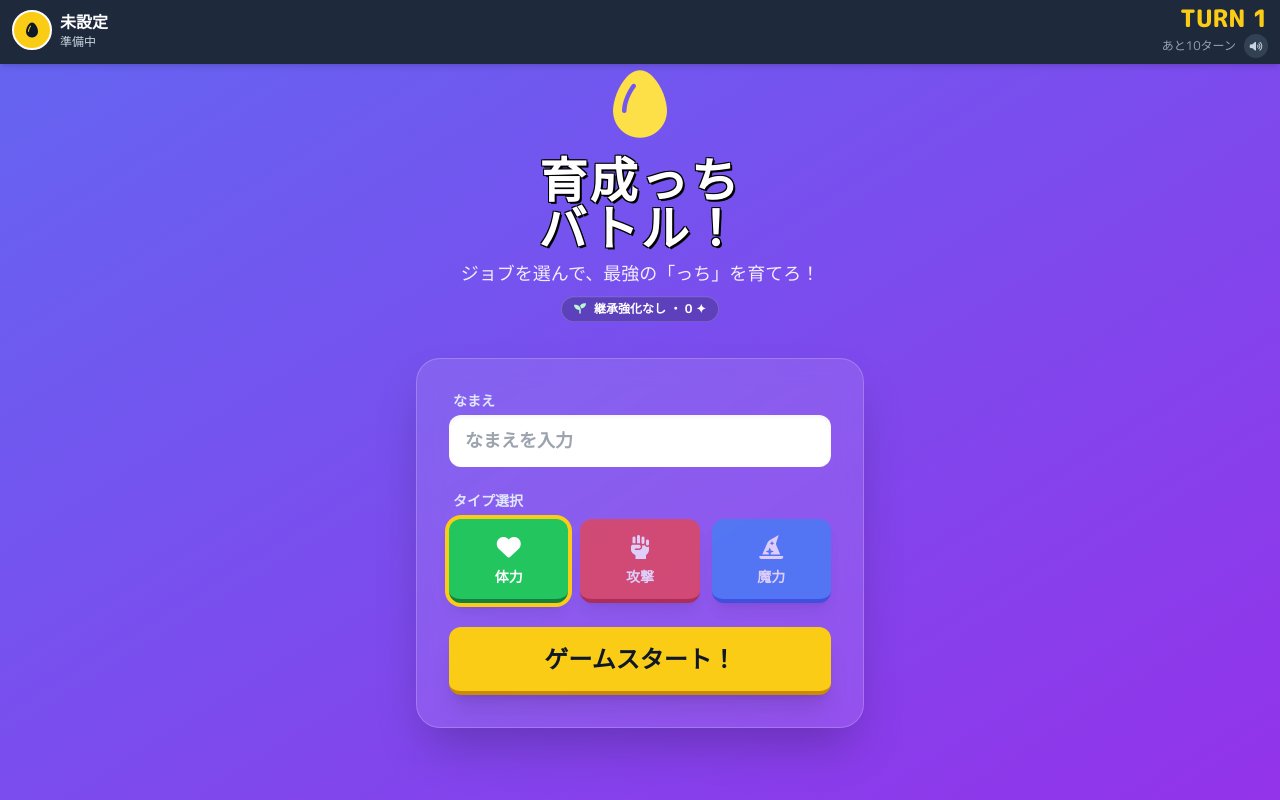
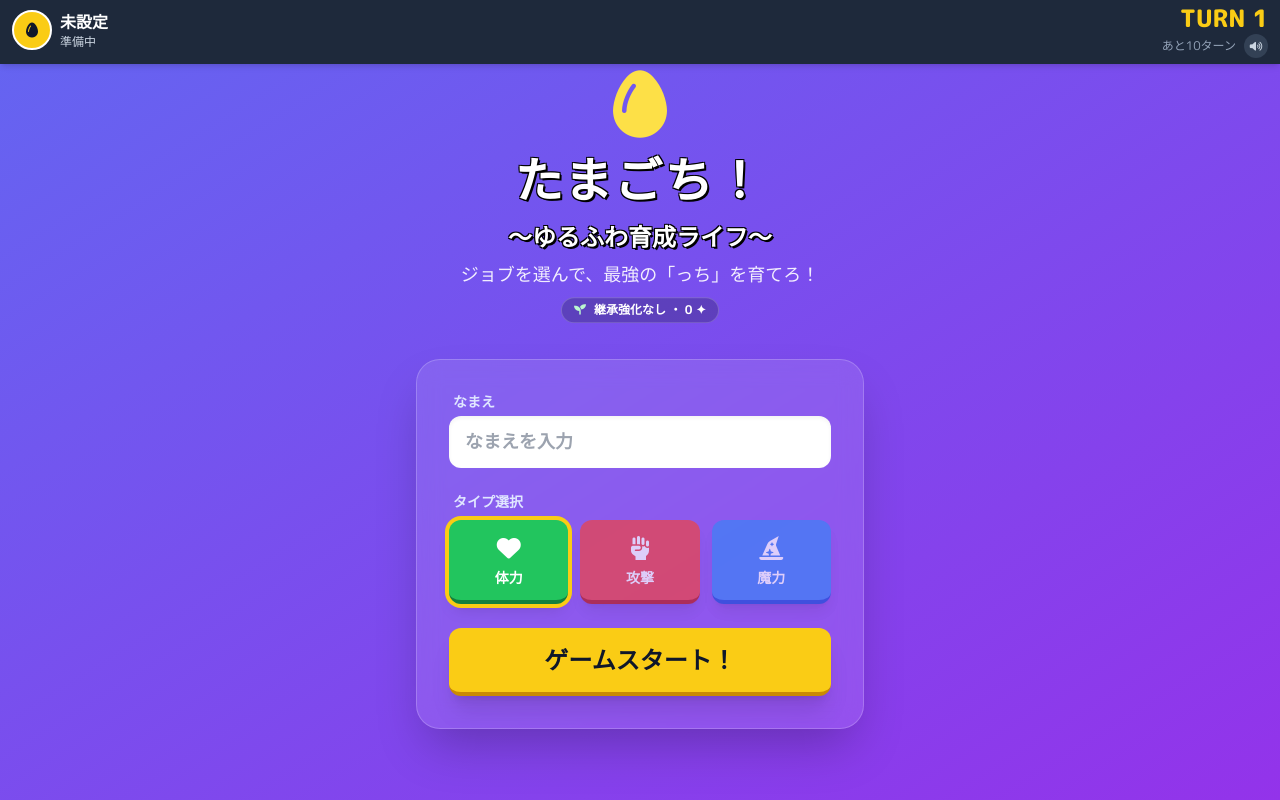
Before and after one commit to InTheDokubo/Tamagouchi, a website with bundled scripts: page root/index.html in a window 1280 px wide. Built offline with nearby package versions, Linux system fonts and the light colour scheme.

Commit message:
Rename game to Tamagochi YuruFuwa Life

```diff
--- a/root/index.html
+++ b/root/index.html
@@ -7,7 +7,7 @@
     <meta name="apple-mobile-web-app-capable" content="yes">
     <meta name="apple-mobile-web-app-status-bar-style" content="black-translucent">
     <link rel="manifest" href="./manifest.webmanifest">
-    <title>育成っちバトル！</title>
+    <title>たまごち！～ゆるふわ育成ライフ～</title>
     <script src="https://cdn.tailwindcss.com"></script>
     <link href="https://cdnjs.cloudflare.com/ajax/libs/font-awesome/6.0.0/css/all.min.css" rel="stylesheet">
     <link href="https://fonts.googleapis.com/css2?family=M+PLUS+Rounded+1c:wght@400;700;800&display=swap" rel="stylesheet">
@@ -193,7 +193,7 @@
         <div id="scene-start" class="absolute inset-0 z-40 bg-gradient-to-br from-indigo-500 to-purple-600 flex flex-col items-center justify-center p-6 text-white transition-opacity duration-500 overflow-y-auto">
             <div class="mb-4 md:mb-8 text-center float-anim mt-auto md:mt-0">
                 <i class="fas fa-egg text-6xl md:text-7xl mb-2 md:mb-4 text-yellow-300"></i>
-                <h1 class="text-4xl md:text-5xl font-extrabold mb-1 md:mb-2 text-outline tracking-wider">育成っち<br>バトル！</h1>
+                <h1 class="text-4xl md:text-5xl font-extrabold mb-1 md:mb-2 text-outline tracking-wider">たまごち！<br><span class="text-lg md:text-2xl tracking-normal">～ゆるふわ育成ライフ～</span></h1>
                 <p class="text-sm md:text-lg opacity-90 mt-1">ジョブを選んで、最強の「っち」を育てろ！</p>
                 <div id="meta-start-summary" class="mt-2 inline-flex items-center gap-2 bg-slate-900/25 border border-white/20 rounded-full px-3 py-1 text-[10px] md:text-xs font-bold">継承強化なし</div>
             </div>
```
Also changed, not shown: index.html (+2 -2 lines), README.md, root/manifest.webmanifest.
